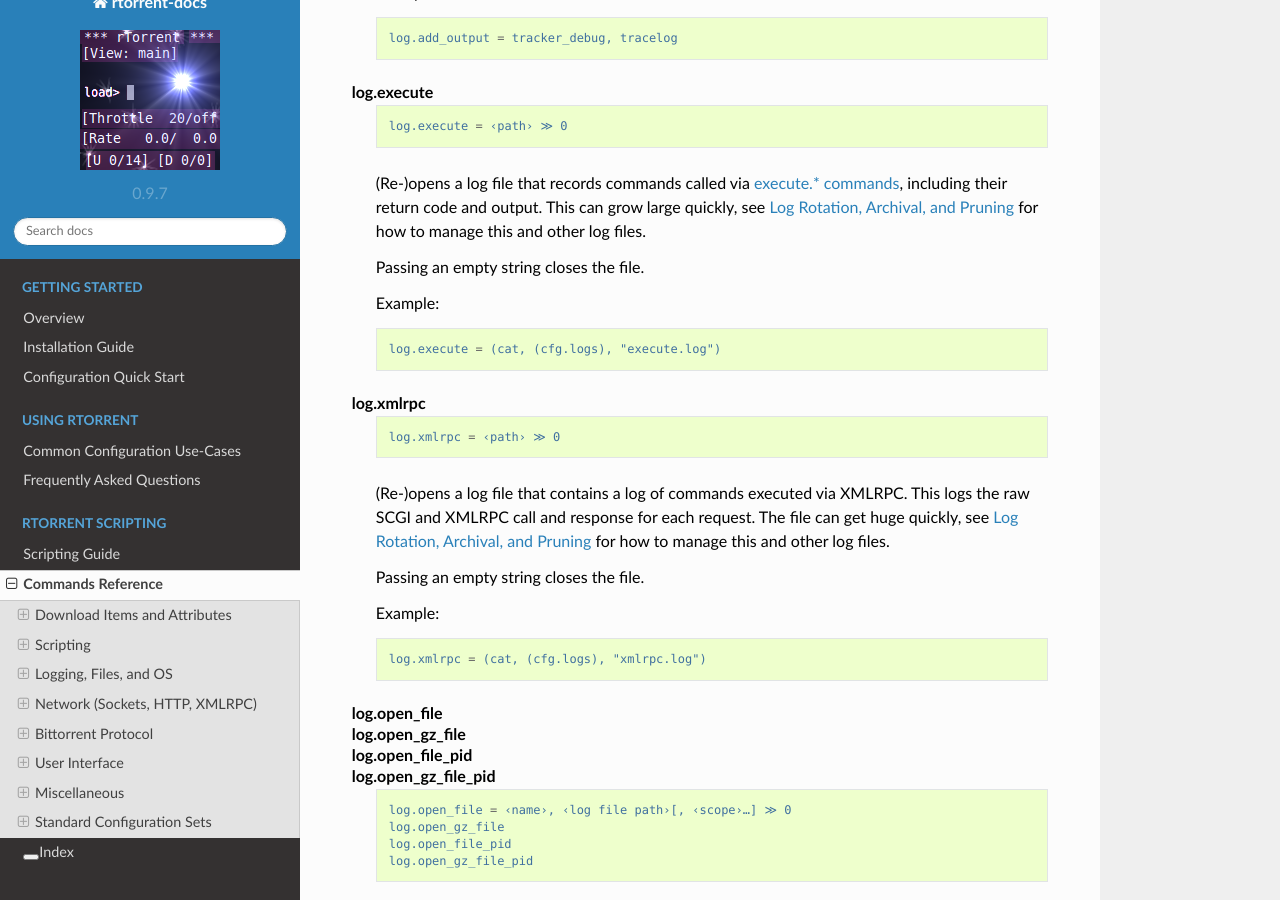
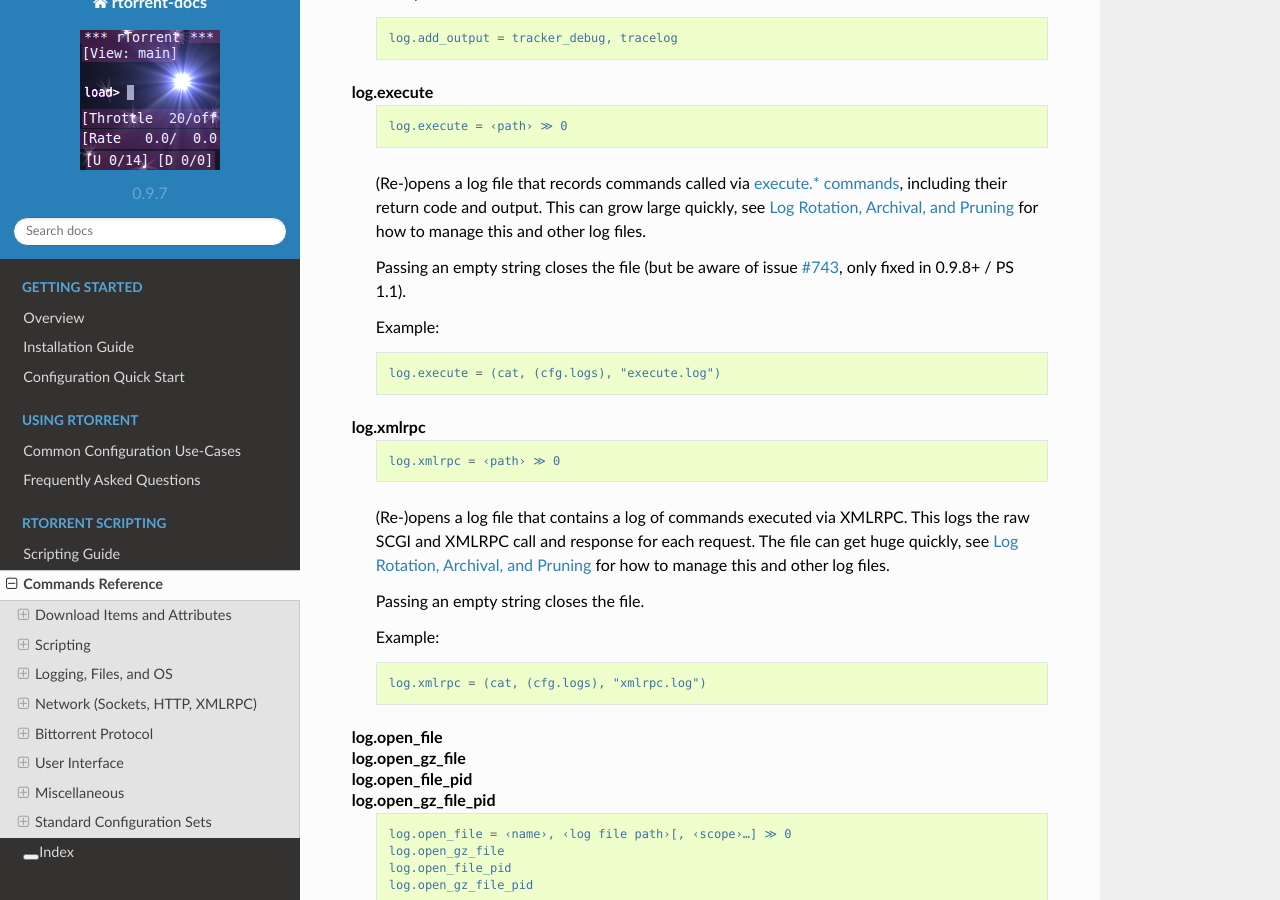
Before and after one commit to rtorrent-community/rtorrent-docs, a Sphinx documentation site: the page built from docs/cmd-ref.rst, in a window 1280 px wide and 900 px high, scrolled down 58816 px. Built offline with Sphinx 7.4.7 and the Read the Docs theme 2.0.0, drawn with Linux system fonts in a browser that asks for light colours.

Commit message:
log.execute: mention bug fix for closing

```diff
--- a/docs/include-cmd-system.rst
+++ b/docs/include-cmd-system.rst
@@ -532,13 +532,15 @@ Commands related to the operating system and the XMLRPC API.
         including their return code and output.
         This can grow large quickly, see :ref:`log-rotation` for how to manage this and other log files.
 
-        Passing an empty string closes the file.
+        Passing an empty string closes the file (but be aware of issue
+        `#743 <https://github.com/rakshasa/rtorrent/pull/743>`_, only fixed in 0.9.8+ / PS 1.1).
 
         Example:
 
         .. code-block:: ini
 
             log.execute = (cat, (cfg.logs), "execute.log")
+
 
     log.xmlrpc
 
```
